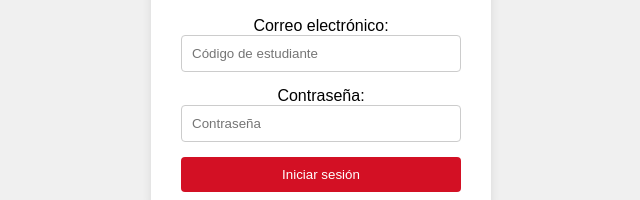
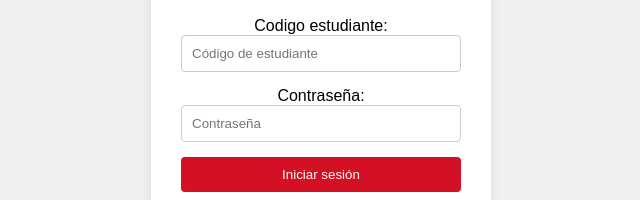
Before and after one commit to miguelangelblancoguerrero/Primerparcialweb, a plain HTML site: page index.html in a window 1280 px wide. Shown: the part 361-561 px from the top of the page, 319-959 px from the left. Drawn offline with Linux system fonts and the light colour scheme.

Commit message:
final final final

```diff
--- a/index.html
+++ b/index.html
@@ -10,7 +10,7 @@
     <div id="loginForm">
             <img src="Img/descarga.png" alt="Imagen de inicio de sesión" style="width: 300px;">
         <h2>Iniciar sesión</h2>
-        <label for="codigoEstudiante">Correo electrónico:</label>
+        <label for="codigoEstudiante">Codigo estudiante:</label>
         <input type="text" id="codigoEstudiante" name="codigoEstudiante" placeholder="Código de estudiante" required>
         <label for="contraseña">Contraseña:</label>
         <input type="password" id="contraseña" name="contraseña" placeholder="Contraseña" required>
```
